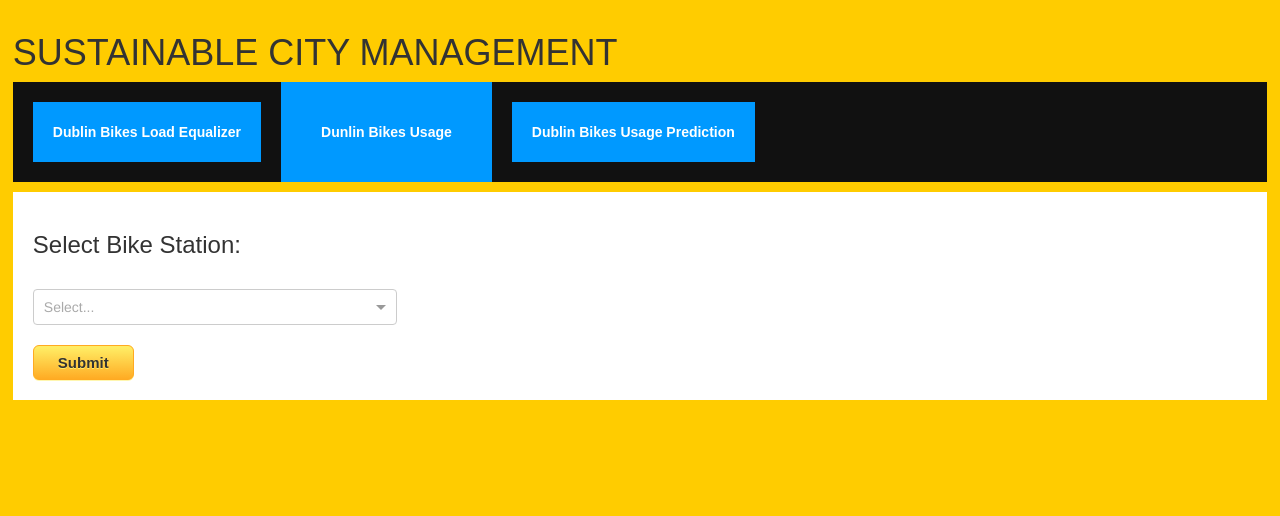
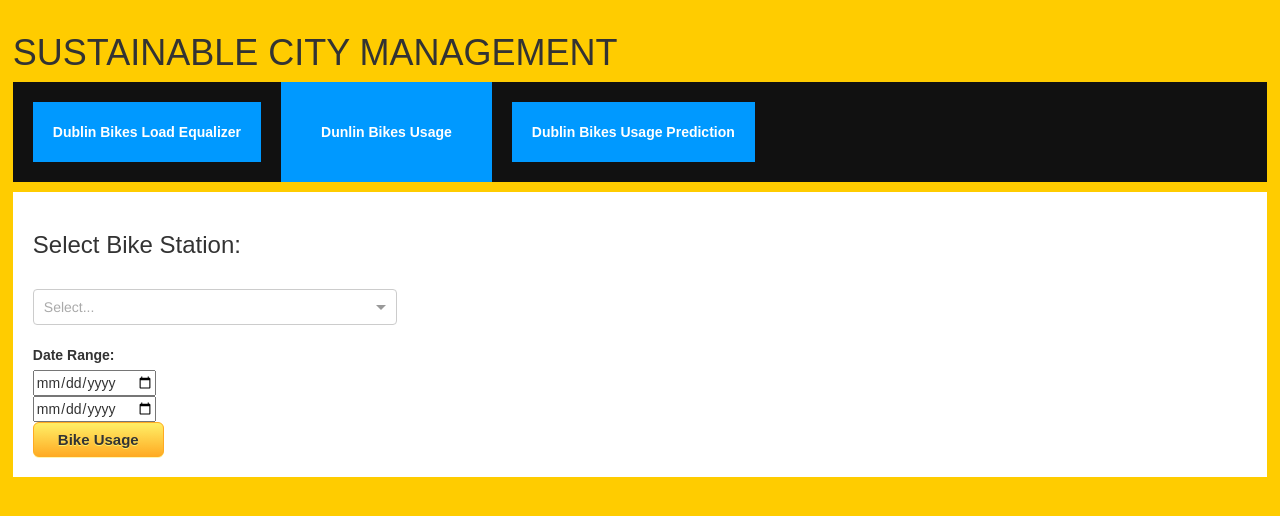
Before and after one commit to clantroopss/Dublin-Bikes, a React (Create React App) app: page /#/dbusage in a window 1280 px wide. Shown: the top 516 px of the page. Built offline with nearby package versions, Linux system fonts and the light colour scheme; no server answers; what google-maps-react would draw is missing.

Commit message:
Date filter implemented

```diff
--- a/src/Components/DBusage.js
+++ b/src/Components/DBusage.js
@@ -2,17 +2,19 @@
 import VizDataExtract from './VizDataExtract';
 import DropdownBikeStation from './DropdownBikeStation'
 import { Route } from 'react-router-dom'
-
 class DBusage extends Component {
     constructor(props) {
         super(props);
-        this.state = {stationNumber: undefined};
+        this.state = {stationNumber: undefined, fromDate: undefined, toDate: undefined};
         }
 
 
     stationFilter = (event) => {
+    const stationNumber = event.target.bikes.value
+    const fromDate = event.target.from.value
+    const toDate = event.target.to.value
     this.setState({
-        stationNumber : event.target.bikes.value
+        stationNumber : stationNumber, fromDate: fromDate, toDate: toDate
       })
     }
 
--- a/src/Components/DropdownBikeStation.js
+++ b/src/Components/DropdownBikeStation.js
@@ -9,7 +9,7 @@
 class DropdownBikeStation extends Component {
     constructor() {
         super();
-        this.state = { selectedOption: 'option1', selectValue: undefined };
+        this.state = { selectedOption: 'option1', selectValue: undefined, fromDate: undefined, toDate: undefined};
         this.handleOptionChange = this.handleOptionChange.bind(this);
     }
 
@@ -28,7 +28,7 @@
 
     handleSubmit = (event) => {
         event.preventDefault()
-        this.props.stationFilter(event)
+        this.setState({ fromDate:event.target.from.value , toDate: event.target.to.value})
     }
 
     getInitialState = () => {
@@ -40,9 +40,34 @@
     onSelectChange = (value) => {
         this.setState({ selectValue:value });
     }
-
+    onFromChange = (event) => {
+        this.setState({ fromDate:event.target.value });
+    }
+    onToChange = (event) => {
+        this.setState({ toDate:event.target.value });
+    }
     getSelectValue(val) {
         return (this.state.selectValue == '') ? val : this.state.selectValue;
+    }
+    getFromValue(val) {
+        if(val === ''){
+            var todayTime = new Date();
+            var month = todayTime.getMonth() + 1;
+            var day = todayTime.getDate();
+            var year = todayTime.getFullYear();
+            val = month + "/" + day + "/" + year;
+        }
+        return (this.state.fromDate === undefined) ? val : this.state.fromDate;
+    }
+    getToValue(val) {
+        if(val === ''){
+            var todayTime = new Date();
+            var month = todayTime.getMonth() + 1;
+            var day = todayTime.getDate();
+            var year = todayTime.getFullYear();
+            val = month + "/" + day + "/" + year;
+        }
+        return (this.state.toDate === undefined) ? val : this.state.toDate;
     }
 
     render() {
@@ -57,18 +82,21 @@
                   value={this.getSelectValue('test')}
                   onChange={this.onSelectChange} />
                 <br/>
+                <label className="filter-column">Date Range:</label><br/>
+                <input type="date" name="from" value={this.getFromValue('')} onChange={this.onFromChange} /><br/>
+                <input type="date" name="to" value={this.getToValue('')} onChange={this.onToChange} /><br/>
               </div>
           : null;
 
         const vizdataextract = this.state.selectValue !== undefined ?
-              <VizDataExtract stations = {this.state.selectValue.value} /> : null;
+              <VizDataExtract stations = {this.state.selectValue.value} fromDate = {this.state.fromDate} toDate = {this.state.toDate} /> : null;
 
         return(
           <div>
             <h3>Select Bike Station:</h3>
             <form onSubmit={this.handleSubmit}>
               { content1 }
-            <input type="submit" className="myButton"/>
+            <input type="submit" className="myButton" value="Bike Usage"/>
             {vizdataextract}
           </form>
           </div>
--- a/src/Components/VizDataExtract.js
+++ b/src/Components/VizDataExtract.js
@@ -13,6 +13,8 @@
             averageData : [],
             avg : 'test',
             station : undefined,
+            fromDate: undefined,
+            toDate: undefined
             };
     }
 
@@ -22,18 +24,21 @@
     }
 
     componentDidUpdate(prevProps) {
-        if (this.state.station !== prevProps.stations) {
-            this.onRouteChanged(prevProps.stations);
-            this.state.station = prevProps.stations;
+        if(prevProps.stations && prevProps.fromDate && prevProps.toDate){
+            if (this.state.station !== prevProps.stations || this.state.fromDate !== prevProps.fromDate || this.state.toDate !== prevProps.toDate) {
+                this.state.station = prevProps.stations;
+                this.state.fromDate = prevProps.fromDate;
+                this.state.toDate = prevProps.toDate
+                this.onRouteChanged(this.state.station, this.state.fromDate, this.state.toDate);
+            }
         }
     }
 
-    onRouteChanged(prevStation) {
-        console.log("ROUTE CHANGED");
-        fetchCassandraData(prevStation).then((json) => {
+    onRouteChanged(stationNumber, fromDate, toDate) {
+        fetchCassandraData(stationNumber, fromDate, toDate).then((json) => {
             this.setState({allData: json})
         });
-        AverageService(prevStation).then((json) => {
+        AverageService(stationNumber, fromDate, toDate).then((json) => {
             this.setState({averageData: json})
         });
     }
--- a/src/Services/AverageService.js
+++ b/src/Services/AverageService.js
@@ -1,4 +1,4 @@
-export function AverageService(station) {
-  return fetch(`https://cors-anywhere.herokuapp.com/`+`http://54.246.198.73:8989/dbdataclient?tp1=2018-03-15&tp2=2018-03-16&avg=true&id=` + station)
+export function AverageService(stationNumber, fromDate, toDate) {
+  return fetch(`https://cors-anywhere.herokuapp.com/`+`http://54.246.198.73:8989/dbdataclient?tp1=`+fromDate+`&tp2= `+toDate+`&avg=true&id=` + stationNumber)
             .then(response => response.json())
 }
--- a/src/Services/CassandraService.js
+++ b/src/Services/CassandraService.js
@@ -1,4 +1,4 @@
-export function fetchCassandraData(station) {
-  return fetch(`https://cors-anywhere.herokuapp.com/`+`http://54.246.198.73:8989/dbdataclient?id=`+ station + `&tp1=2018-03-15&tp2=2018-03-16`)
+export function fetchCassandraData(stationNumber,fromDate, toDate ) {
+  return fetch(`https://cors-anywhere.herokuapp.com/`+`http://54.246.198.73:8989/dbdataclient?id=`+ stationNumber + `&tp1=`+fromDate+`&tp2= `+toDate+``)
             .then(response => response.json())
 }
```
